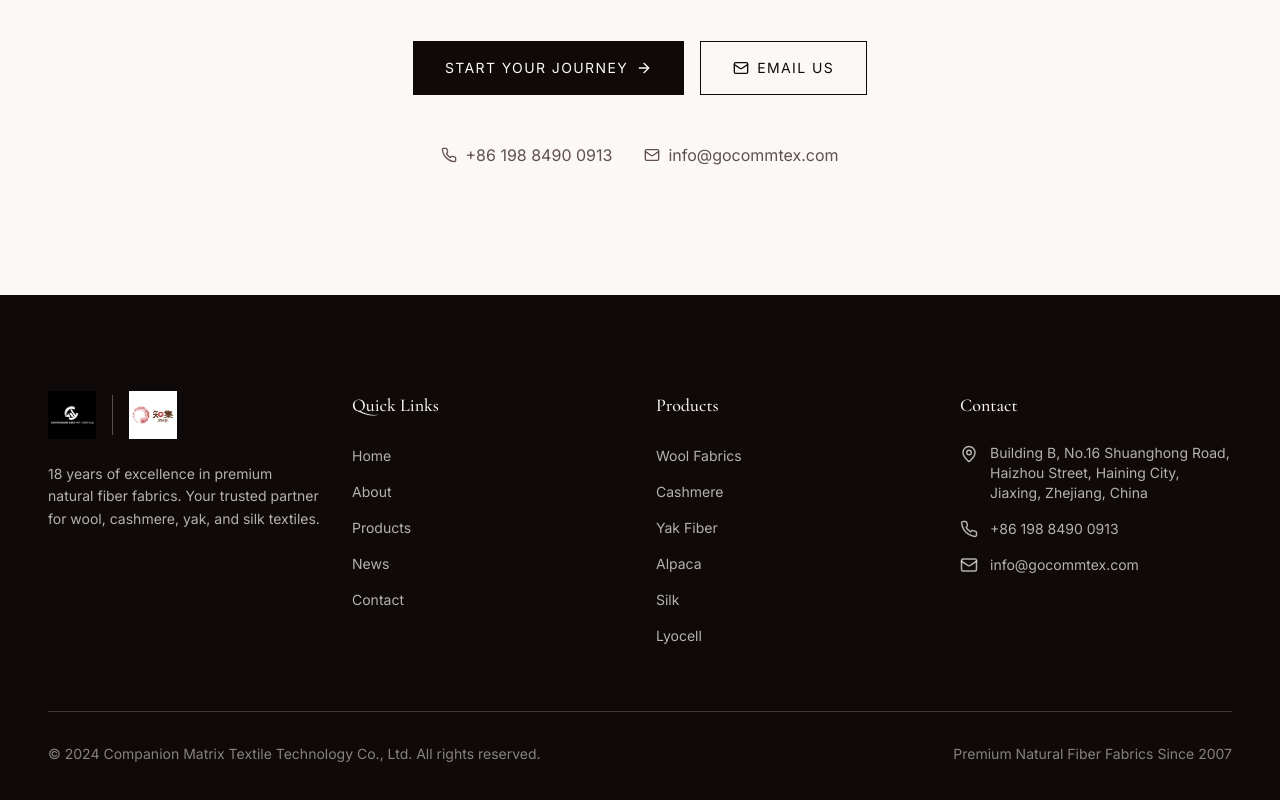
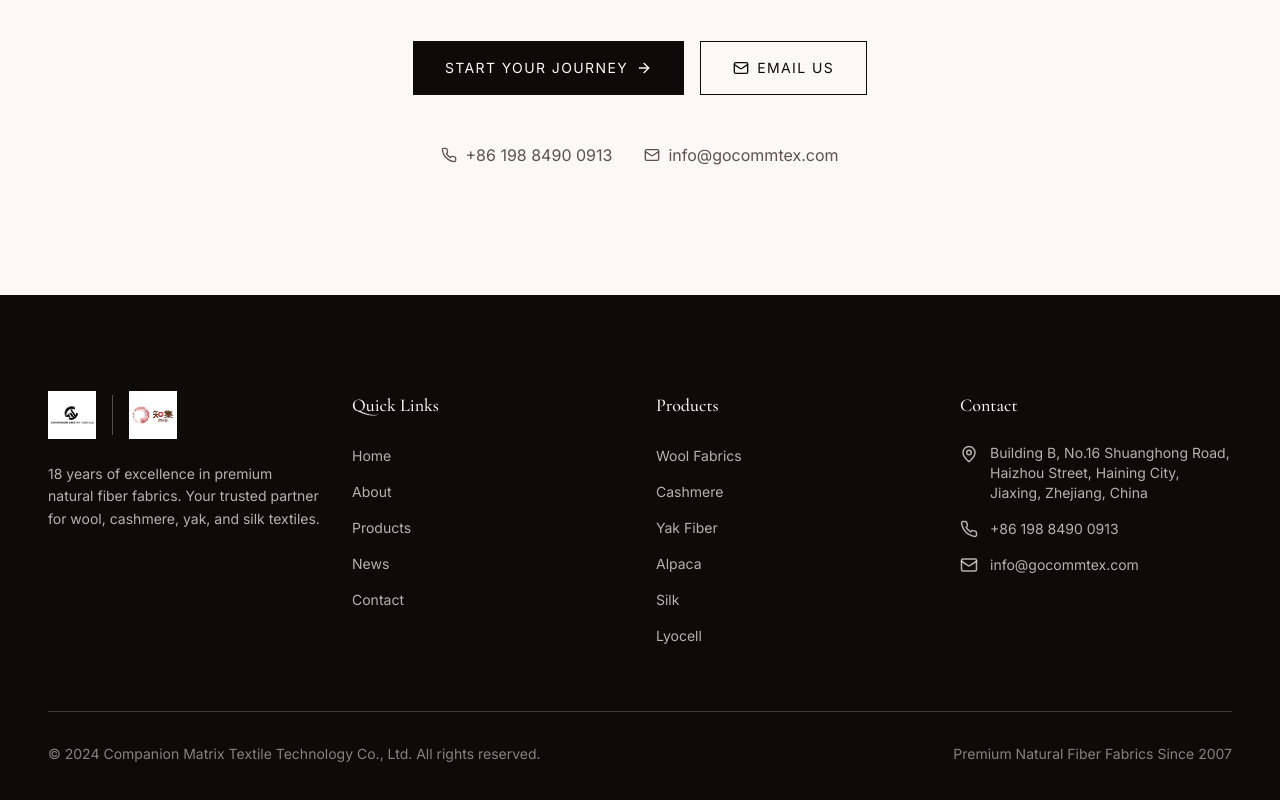
Before and after one commit to luqite-ux/commtex-site, a Next.js app: page / in a window 1280 px wide. Shown: the part 7232-8032 px from the top of the page. Built offline with nearby package versions, Linux system fonts and the light colour scheme; no server answers; the database is empty.

Commit message:
fix: remove 'invert' class for Commtex Logo
Keep Commtex Logo in original color.

```diff
--- a/components/footer.tsx
+++ b/components/footer.tsx
@@ -22,7 +22,7 @@ export function Footer() {
                   alt="Commtex - Companion Matrix Textile"
                   width={160}
                   height={64}
-                  className="h-12 w-auto invert"
+                  className="h-12 w-auto"
                   priority
                 />
               </Link>
```
